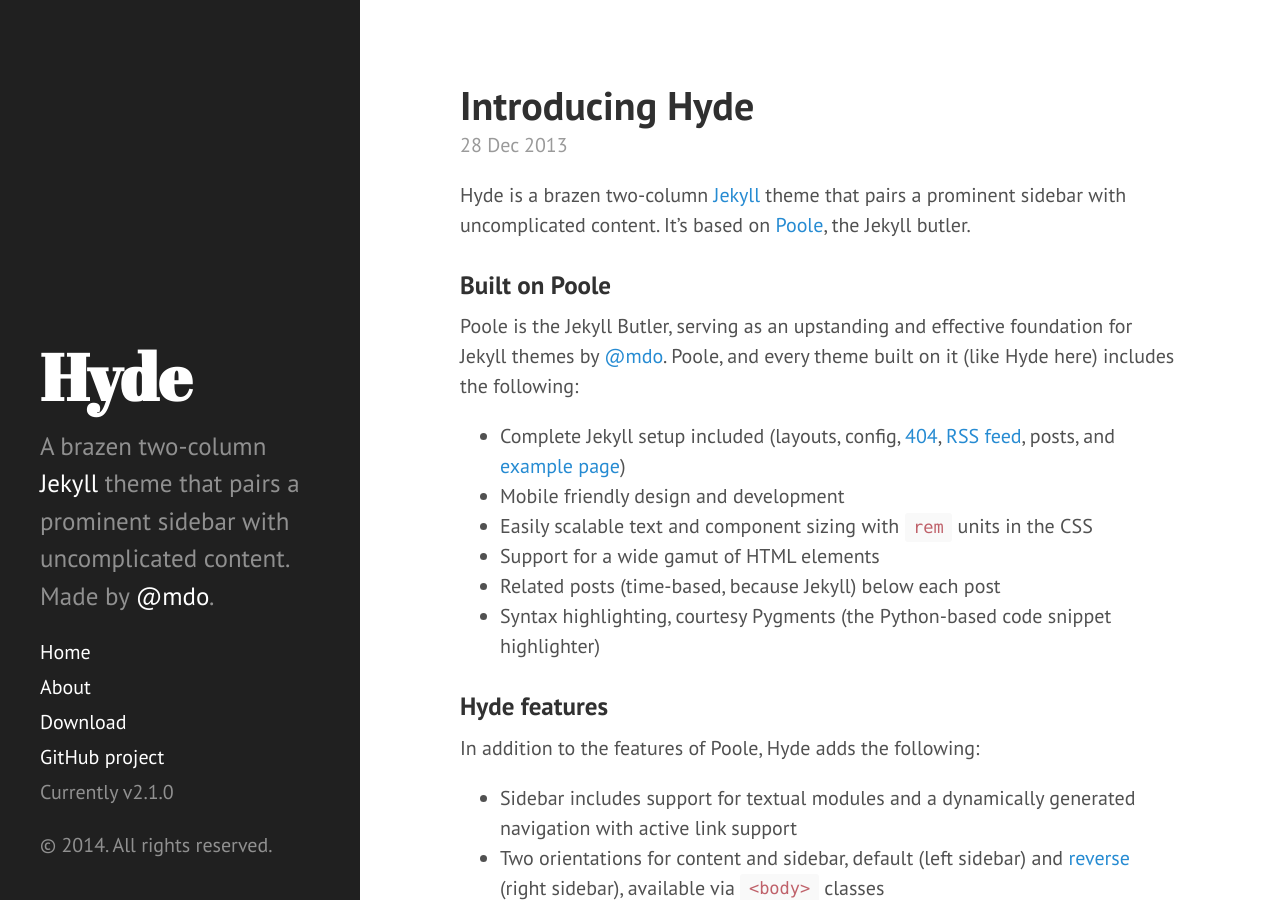
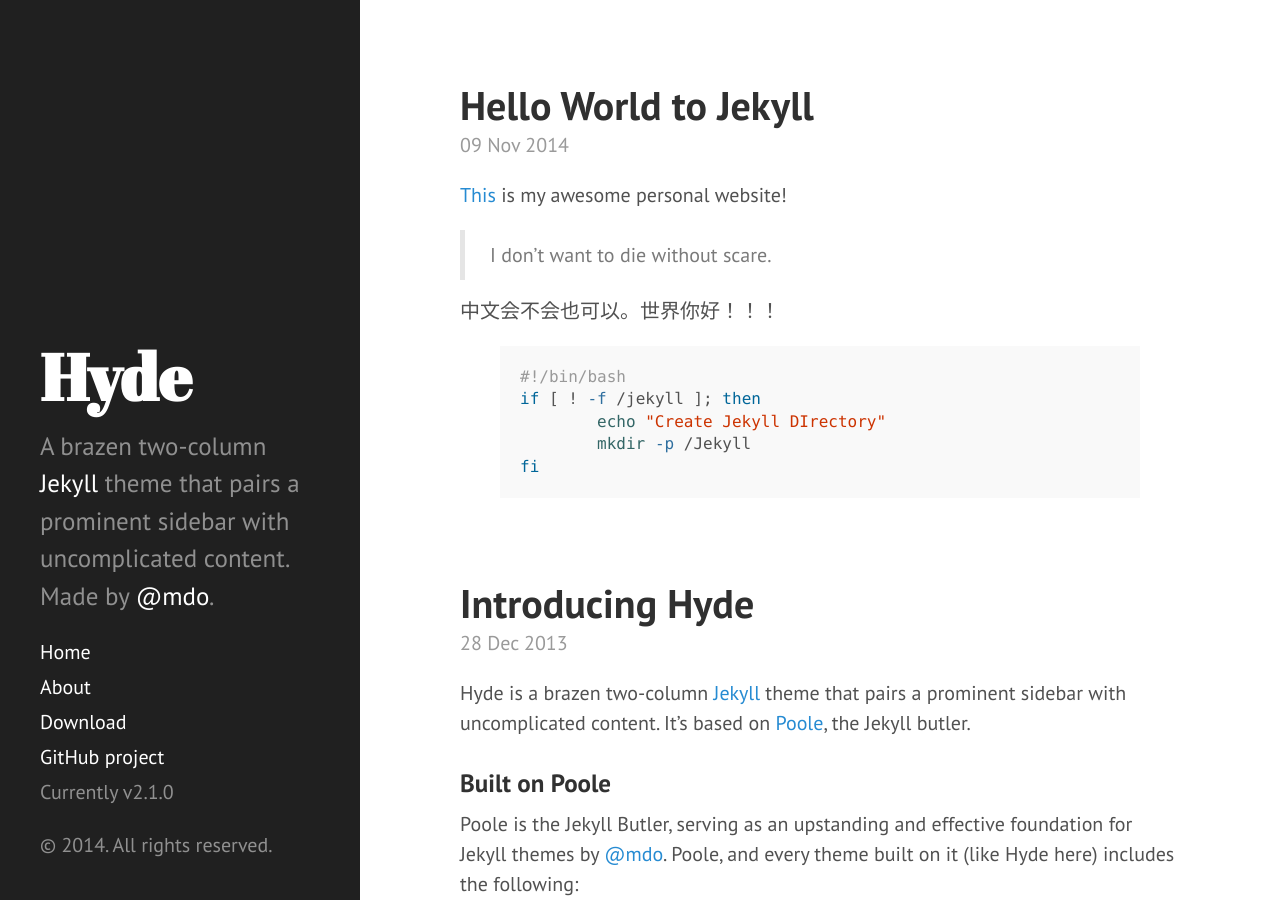
Before and after one commit to legatoo/legatoo.github.io, a Jekyll site: the page built from index.html, in a window 1280 px wide and 900 px high. Built offline with Jekyll 4.4.1, drawn with Linux system fonts in a browser that asks for light colours; Markdown is read by kramdown in place of the engine named in the settings; the list of posts is cut into pages by our own code.

Commit message:
Hello World, Jekyll!

```diff
--- /dev/null
+++ b/_posts/2014-11-09-Hello-Jekyll.md
@@ -0,0 +1,18 @@
+---
+layout: post
+title: Hello World to Jekyll
+---
+
+[This](http://legato.ninja) is my awesome personal website!
+
+  > I don't want to die without scare.
+
+中文会不会也可以。世界你好！！！
+
+{% highlight bash lineos %}
+#!/bin/bash
+if [ ! -f /jekyll ]; then
+	echo "Create Jekyll DIrectory"
+	mkdir -p /Jekyll
+fi
+{% endhighlight %}
```
Also changed, not shown: about.md (+1 -1 lines).
